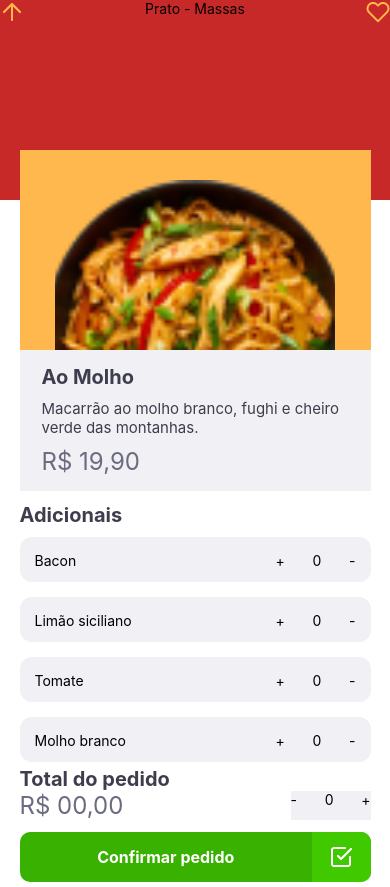
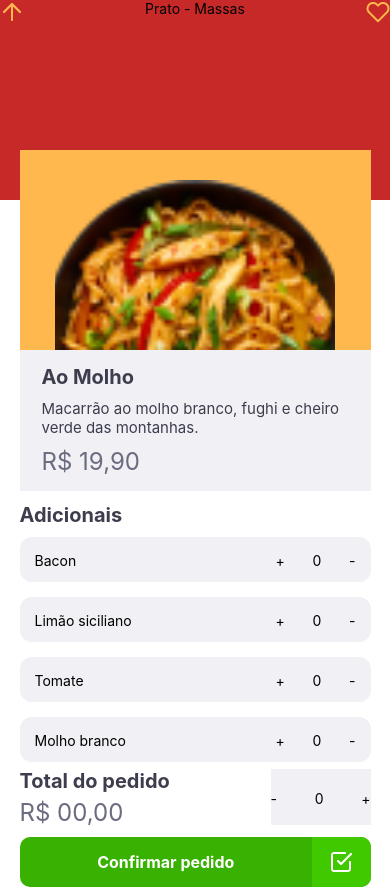
Before and after one commit to jvmonteiroo/app-delivery, a React Native app: screen /ProductDetails in a window 390 px wide. Built offline with nearby package versions, Linux system fonts and the light colour scheme.

Commit message:
tentei terminar a Caixa do TOTAL DO PEDIDO

```diff
--- a/src/screens/ProductDetails/index.tsx
+++ b/src/screens/ProductDetails/index.tsx
@@ -115,15 +115,17 @@ export default function ProductDetails (){
                             </View>
                         </View>
                     </View>
+                    <View >
                         <View style={styles.totalCaixa}>
+                            <View style={styles.total}>
                                 <Text style={styles.title}>
                                     Total do pedido
                                 </Text>
-                        <View style={styles.total}>
                                 <Text style={styles.price}>
                                     R$ 00,00
                                 </Text>
-                            <View style={styles.maisMenos}>
+                            </View>
+                            <View style={styles.maisMenosTotal}>
                                     <TouchableOpacity>
                                         <Text>
                                             -
@@ -230,10 +232,20 @@ const styles = StyleSheet.create({
         height: 300,
         marginBottom: -130,
     },
-    totalCaixa: {    },
-    total:{
+    totalCaixa: {
+        top: 2,
         justifyContent:"space-between",
         flexDirection: "row",
+    },
+    total:{
+        gap: 5,
+    },
+    maisMenosTotal: {
+        flexDirection: "row",
+        justifyContent: "space-between",
+        backgroundColor:'#f0f0f5',
+        width: 100,
+        alignItems: "center",
    },
     buttonBox: {
         backgroundColor:"#39b100",
```
Lines whose indentation alone changed are shown as unchanged.
